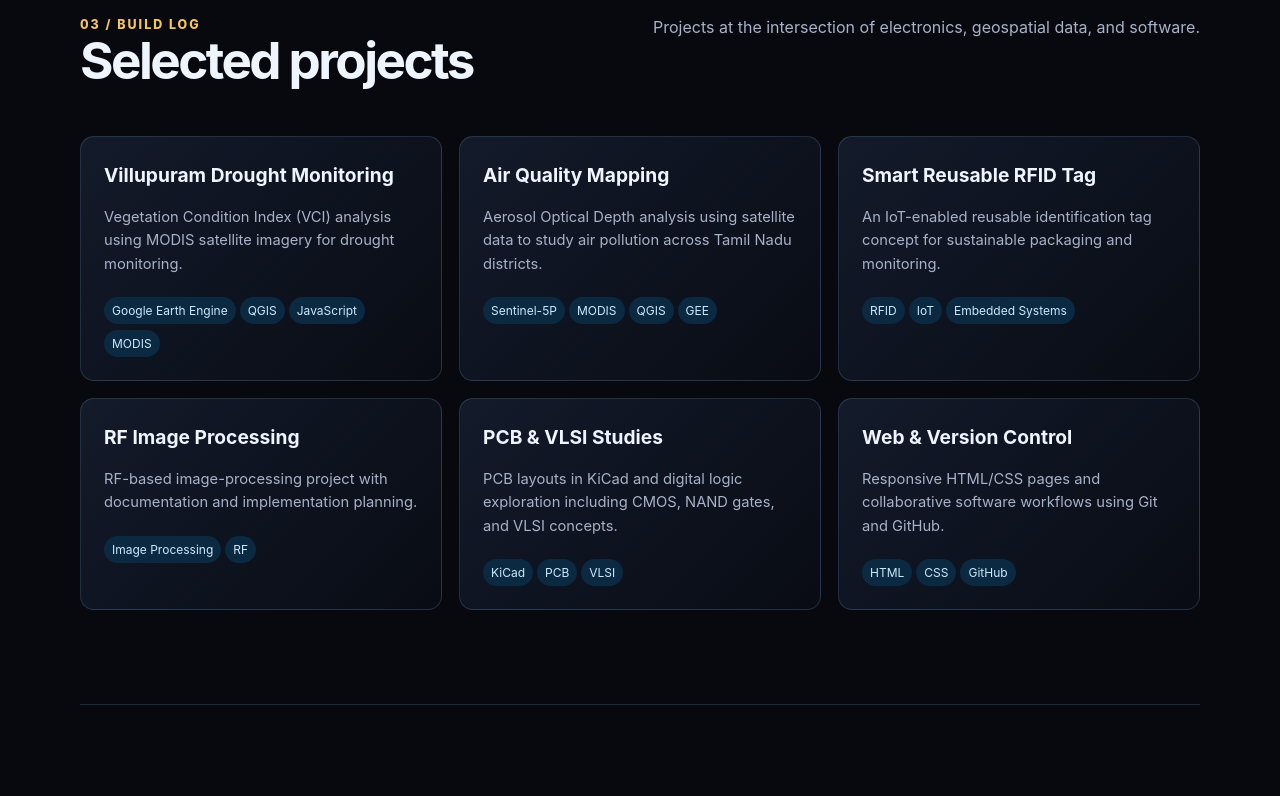
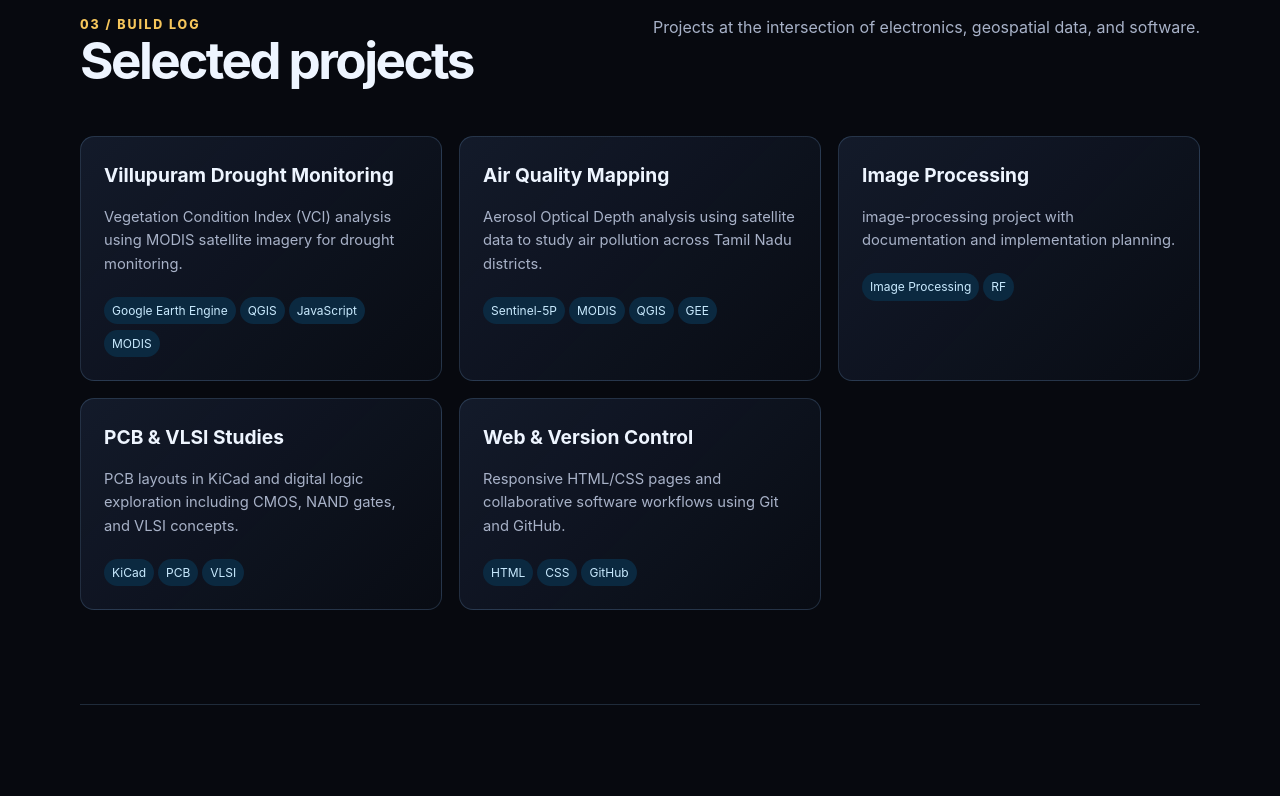
Before and after one commit to subinjosephleon/PROFILE, a plain HTML site: page index.html in a window 1280 px wide. Shown: the part 1780-2576 px from the top of the page. Drawn offline with Linux system fonts and the light colour scheme.

Commit message:
after deleting project

```diff
--- a/index.html
+++ b/index.html
@@ -42,8 +42,7 @@
     <section id="projects"><div class="section-top"><div><div class="eyebrow">03 / Build log</div><h2>Selected projects</h2></div><p>Projects at the intersection of electronics, geospatial data, and software.</p></div><div class="grid">
       <article class="card"><h3>Villupuram Drought Monitoring</h3><p class="small">Vegetation Condition Index (VCI) analysis using MODIS satellite imagery for drought monitoring.</p><span class="tag">Google Earth Engine</span><span class="tag">QGIS</span><span class="tag">JavaScript</span><span class="tag">MODIS</span></article>
       <article class="card"><h3>Air Quality Mapping</h3><p class="small">Aerosol Optical Depth analysis using satellite data to study air pollution across Tamil Nadu districts.</p><span class="tag">Sentinel-5P</span><span class="tag">MODIS</span><span class="tag">QGIS</span><span class="tag">GEE</span></article>
-      <article class="card"><h3>Smart Reusable RFID Tag</h3><p class="small">An IoT-enabled reusable identification tag concept for sustainable packaging and monitoring.</p><span class="tag">RFID</span><span class="tag">IoT</span><span class="tag">Embedded Systems</span></article>
-      <article class="card"><h3>RF Image Processing</h3><p class="small">RF-based image-processing project with documentation and implementation planning.</p><span class="tag">Image Processing</span><span class="tag">RF</span></article>
+      <article class="card"><h3> Image Processing</h3><p class="small"> image-processing project with documentation and implementation planning.</p><span class="tag">Image Processing</span><span class="tag">RF</span></article>
       <article class="card"><h3>PCB &amp; VLSI Studies</h3><p class="small">PCB layouts in KiCad and digital logic exploration including CMOS, NAND gates, and VLSI concepts.</p><span class="tag">KiCad</span><span class="tag">PCB</span><span class="tag">VLSI</span></article>
       <article class="card"><h3>Web &amp; Version Control</h3><p class="small">Responsive HTML/CSS pages and collaborative software workflows using Git and GitHub.</p><span class="tag">HTML</span><span class="tag">CSS</span><span class="tag">GitHub</span></article>
     </div></section>
```
